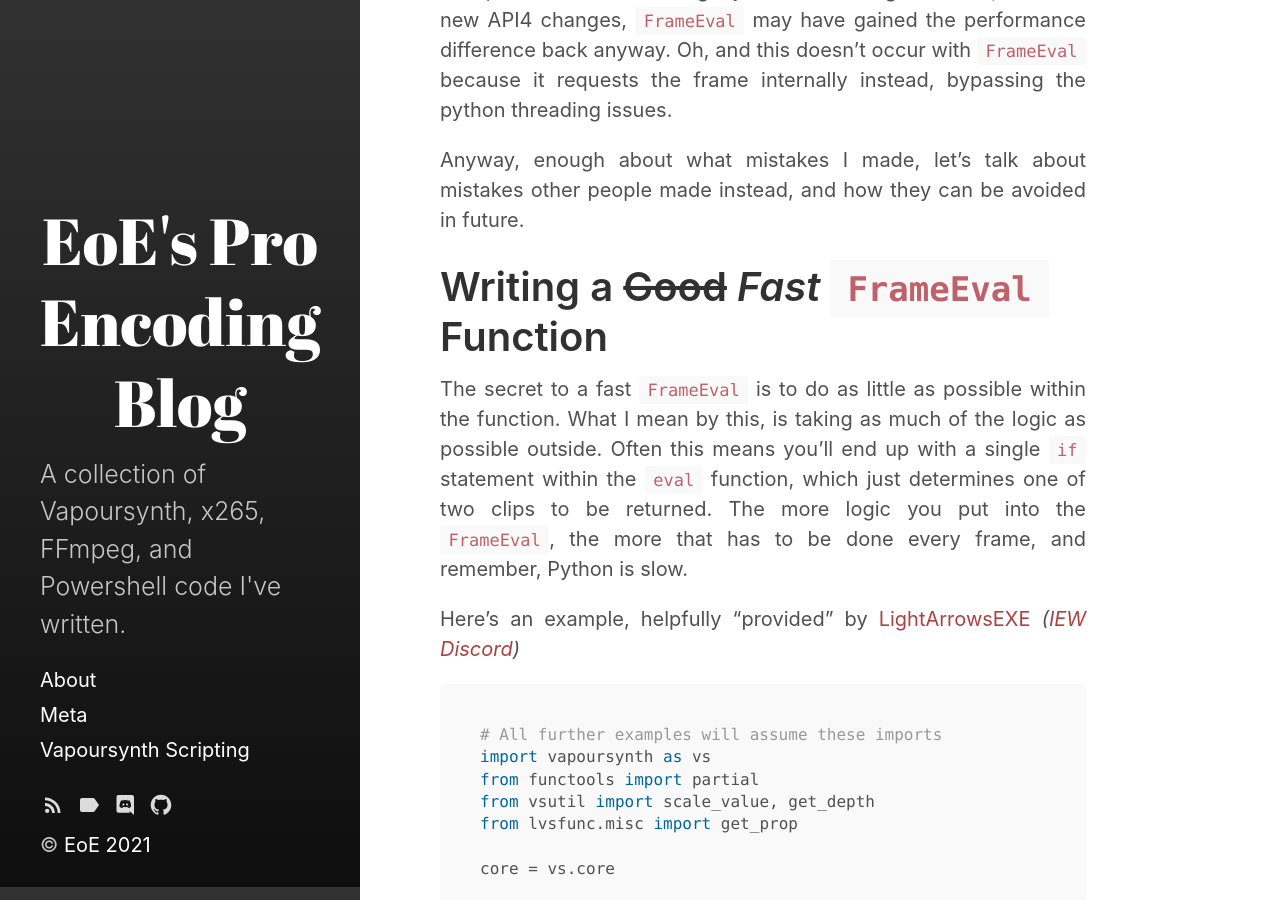
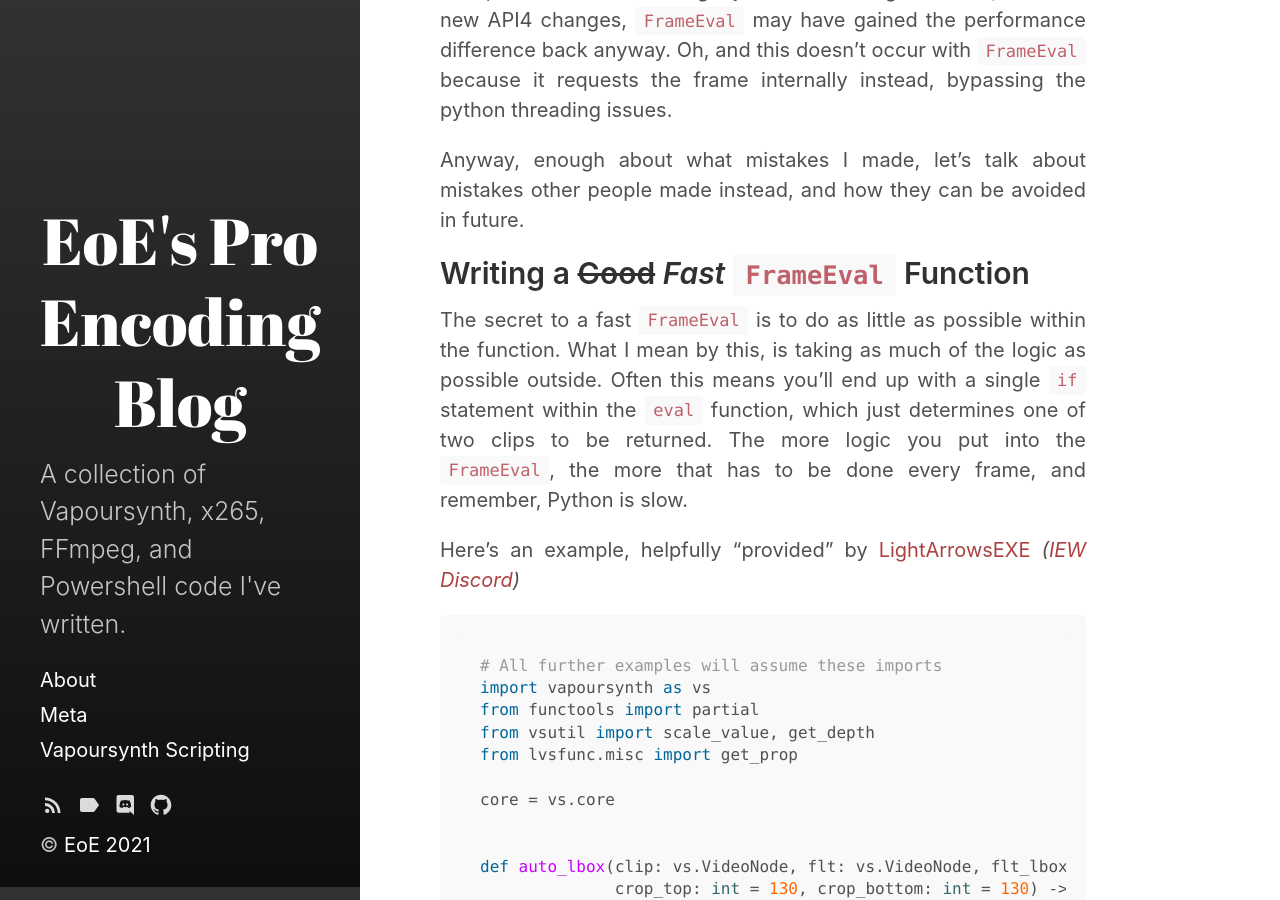
Before and after one commit to End-of-Eternity/End-of-Eternity.github.io, a Jekyll site: the page built from _posts/2021-11-28-writing-faster-scripts-part-two.md, in a window 1280 px wide and 900 px high, scrolled down 913 px. Built offline with Jekyll 4.4.1, drawn with Linux system fonts in a browser that asks for light colours.

Commit message:
adjust header sizes

```diff
--- a/_posts/2021-11-28-writing-faster-scripts-part-two.md
+++ b/_posts/2021-11-28-writing-faster-scripts-part-two.md
@@ -15,7 +15,7 @@ However, there is a fairly significant difference between the two. `FrameEval` e
 
 Anyway, enough about what mistakes I made, let's talk about mistakes other people made instead, and how they can be avoided in future.
 
-# Writing a ~~Good~~ _Fast_ `FrameEval` Function
+## Writing a ~~Good~~ _Fast_ `FrameEval` Function
 
 The secret to a fast `FrameEval` is to do as little as possible within the function. What I mean by this, is taking as much of the logic as possible outside. Often this means you'll end up with a single `if` statement within the `eval` function, which just determines one of two clips to be returned. The more logic you put into the `FrameEval`, the more that has to be done every frame, and remember, Python is slow.
 
@@ -125,7 +125,7 @@ def auto_lbox(...) -> vs.VideoNode:
 
 Look how small our `eval` function is now! Pretty much everything was moved outside, leaving only the rounding of the frame prop, and the comparison to determine which clip to return. If I was really anal, I could rewrite `PlaneStats` to automatically round to the 4th decimal place, though I'm pretty sure Python can do that fast enough to not be an issue.
 
-# A Conclusion
+## A Conclusion
 
 The best thing about this is that there is _no_ difference in output, and it didn't require any clever maths optimisations or anything to be improved. All that really needs to be done to improve the majority of `eval` functions, is just a reordering of the logic, and some thought put into what actually _needs_ to be done within it. I hope that this encourages more people put off in the past by the apparent "abysmal performance" of `FrameEval` to try writing their own functions with a little more care. Anyone who's unsure about anything can always feel free to contact me (End of Eternity#6292) on Discord, best done through the [IEW Discord Server](https://discord.gg/qxTxVJGtst).
 
```
